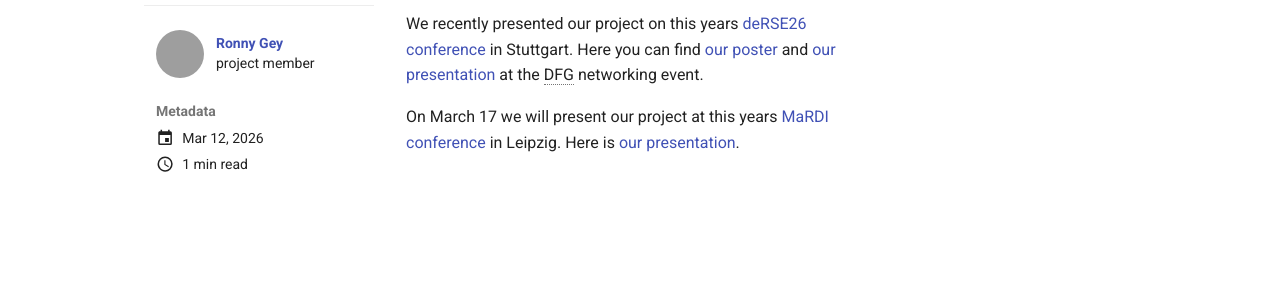
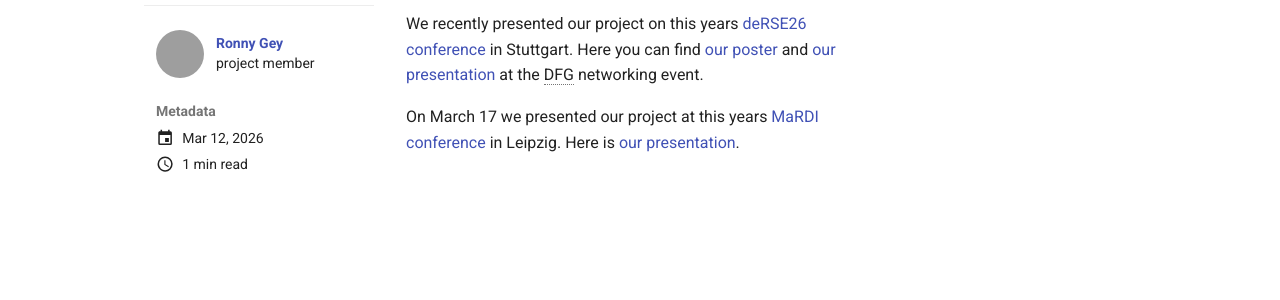
Before and after one commit to findsoftware/findsoftware.github.io, an MkDocs documentation site: the page built from docs/blog/posts/2026-03-12-post.md, in a window 1280 px wide. Shown: the part 276-576 px from the top of the page. Built offline with MkDocs 1.6.1 and Material for MkDocs 9.7.7, drawn with Linux system fonts in a browser that asks for light colours; comment, search, counter and statistics services are not loaded; grey boxes are pictures that could not be loaded.

```diff
--- a/docs/blog/posts/2026-03-12-post.md
+++ b/docs/blog/posts/2026-03-12-post.md
@@ -9,4 +9,4 @@
 
 We recently presented our project on this years [deRSE26 conference](https://events.hifis.net/event/2945/) in Stuttgart. Here you can find [our poster](https://events.hifis.net/event/2945/contributions/21325/) and [our presentation](https://notes.desy.de/p/bp4A0LFkW#/) at the DFG networking event.
 
-On March 17 we will present our project at this years [MaRDI conference](https://www.mis.mpg.de/events/series/vom-beweis-zum-bibliotheksregal-2026) in Leipzig. Here is [our presentation](https://notes.desy.de/p/rhsYogqD_#/).
+On March 17 we presented our project at this years [MaRDI conference](https://www.mis.mpg.de/events/series/vom-beweis-zum-bibliotheksregal-2026) in Leipzig. Here is [our presentation](https://notes.desy.de/p/rhsYogqD_#/).
```
